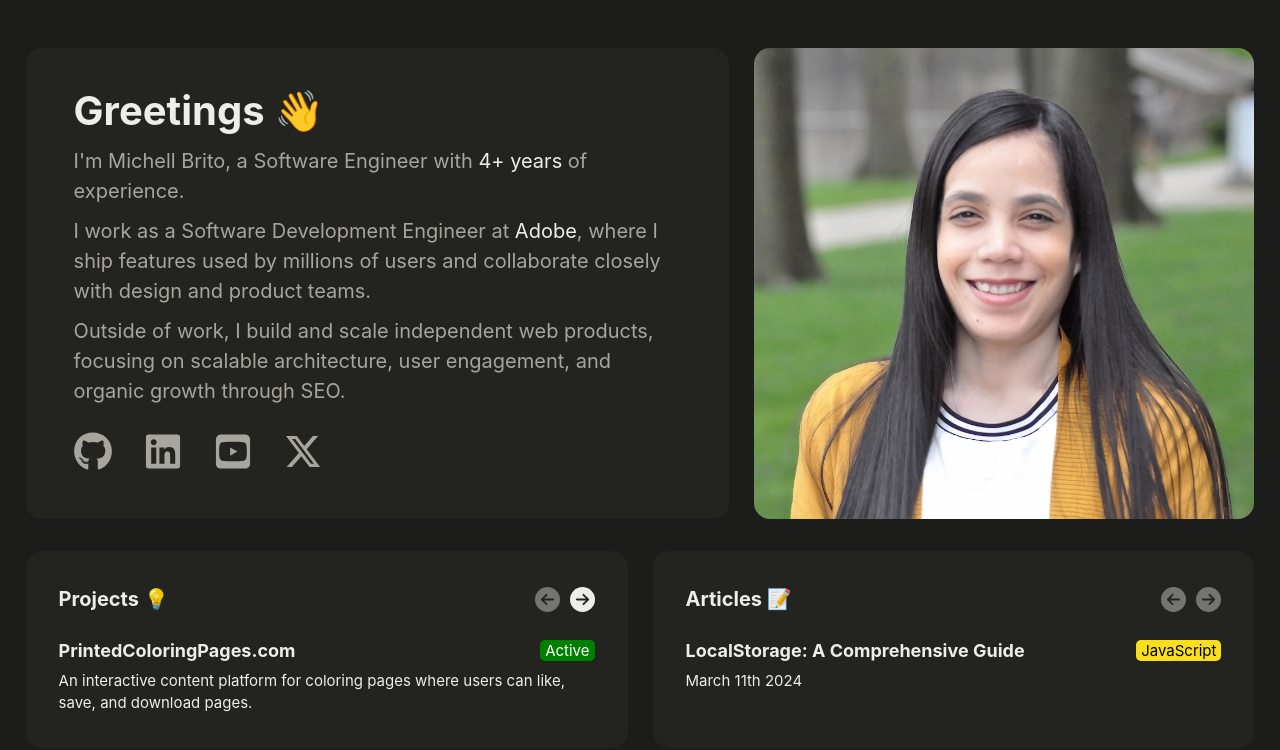
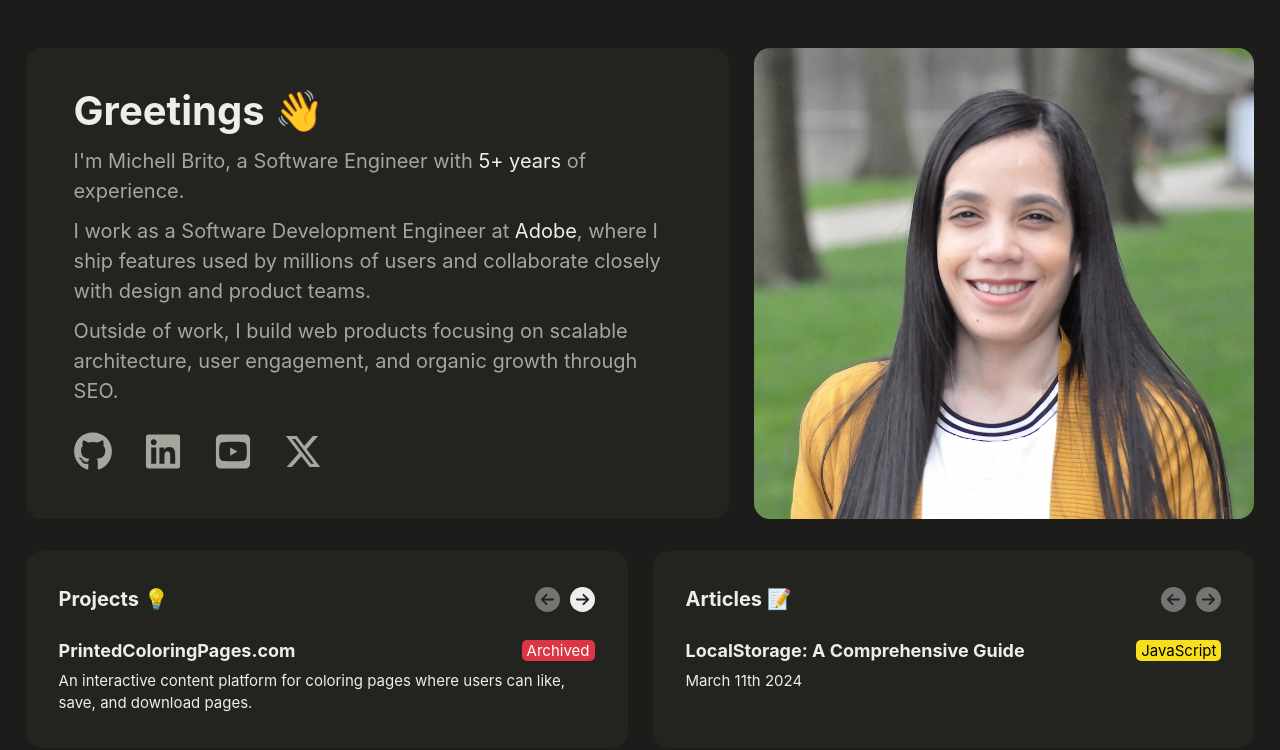
Before and after one commit to michellbrito/personal-website, a Next.js app: page / in a window 1280 px wide. Shown: the top 750 px of the page. Built offline with nearby package versions, Linux system fonts and the light colour scheme.

Commit message:
updating copy

```diff
--- a/components/Hero/Hero.js
+++ b/components/Hero/Hero.js
@@ -15,7 +15,7 @@ function Hero() {
           Greetings <span className={styles.wave}>👋</span>
         </h1>
         <p className={styles.info}>
-          I&apos;m Michell Brito, a Software Engineer with <span className={styles.light}>4+ years</span> of
+          I&apos;m Michell Brito, a Software Engineer with <span className={styles.light}>5+ years</span> of
           experience.
         </p>
         <p className={styles.info}>
@@ -25,7 +25,7 @@ function Hero() {
           product teams.
         </p>
         <p className={styles.info}>
-          Outside of work, I build and scale independent web products, focusing
+          Outside of work, I build web products focusing
           on scalable architecture, user engagement, and organic growth through
           SEO.
         </p>
--- a/content/directory.js
+++ b/content/directory.js
@@ -13,7 +13,7 @@ const projects = [
     description:
       "An interactive content platform for coloring pages where users can like, save, and download pages.",
     url: "https://printedcoloringpages.com/",
-    tags: ["Active"],
+    tags: ["Archived"],
   },
   {
     title: "GolfMini",
```
